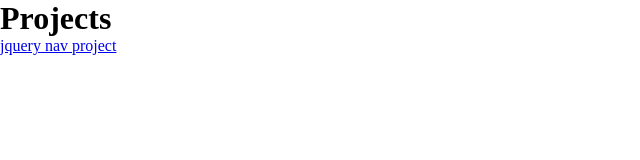
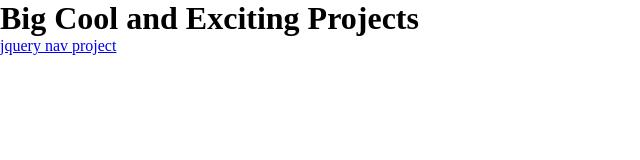
Before and after one commit to jgosses/js_tools, a website: page index.html in a window 1280 px wide. Shown: the whole page, without its empty margins (0-640 px from the left). Drawn offline with Linux system fonts and the light colour scheme.

```diff
--- a/index.html
+++ b/index.html
@@ -9,7 +9,7 @@
     </head>
     <body>
         <main>
-            <h1>Projects</h1>
+            <h1>Big Cool and Exciting Projects</h1>
             <nav>
                 <ul>
                     <li><a href="pages/jquery-nav.html">jquery nav project</a></li>
```
Also changed, not shown: gulpfile.js (+1 -45 lines), 1 other file.
